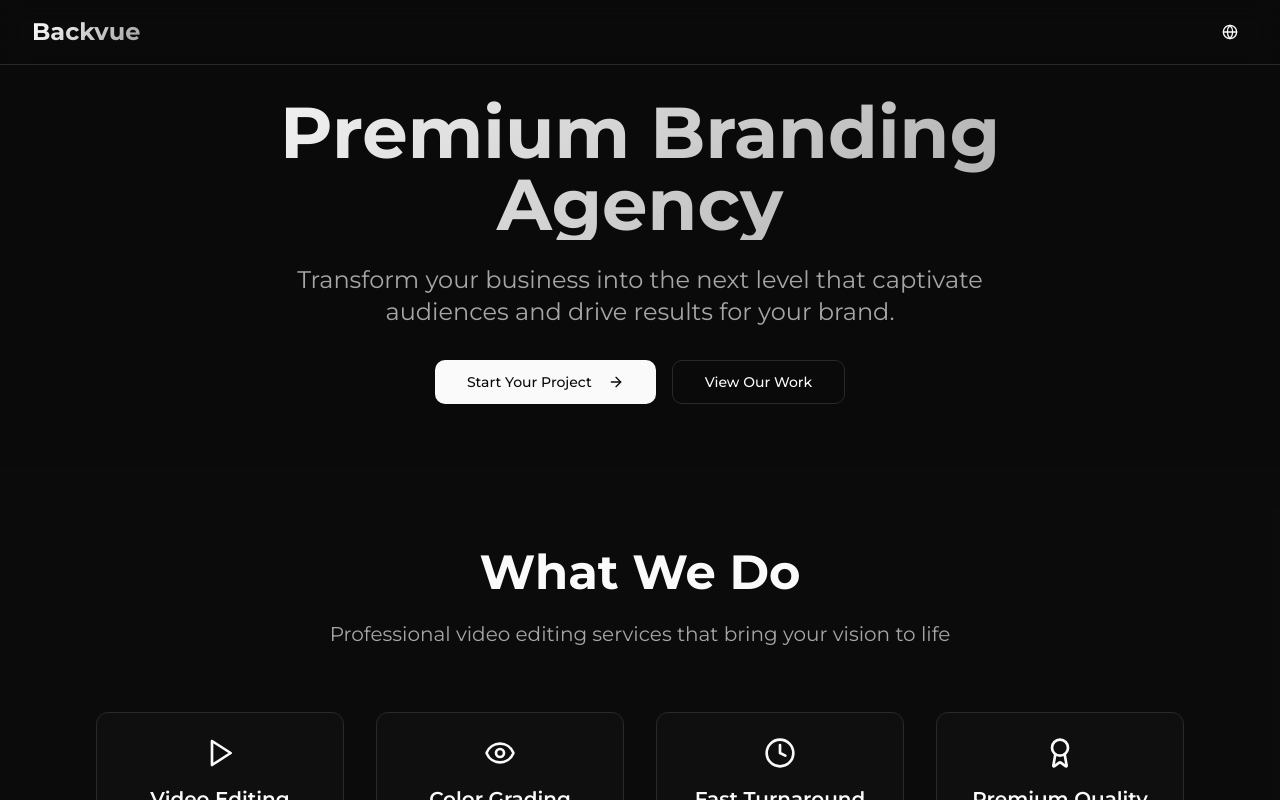
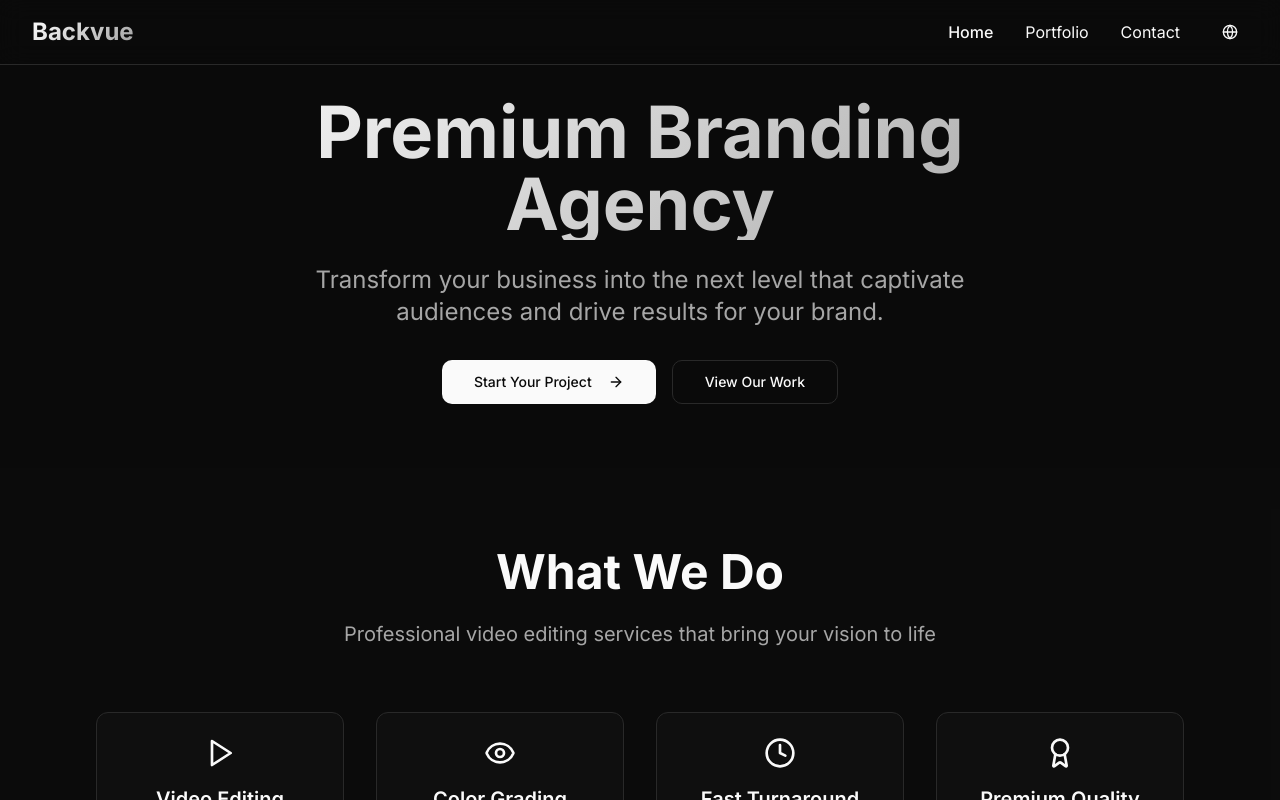
Before and after one commit to ayoubmp44/backvue-ink-canvas, a React (Vite) app: page / in a window 1280 px wide. Shown: the top 800 px of the page. Built offline with nearby package versions, Linux system fonts and the light colour scheme.

Commit message:
Reverted to commit d36a8067816ec6545a848bb6d7d2787d4151385a

```diff
--- a/index.html
+++ b/index.html
@@ -19,7 +19,7 @@
 
     <link rel="preconnect" href="https://fonts.googleapis.com">
     <link rel="preconnect" href="https://fonts.gstatic.com" crossorigin>
-    <link href="https://fonts.googleapis.com/css2?family=IBM+Plex+Sans+Arabic:wght@100;200;300;400;500;600;700&family=Montserrat:ital,wght@0,100..900;1,100..900&display=swap" rel="stylesheet">
+    <link href="https://fonts.googleapis.com/css2?family=Inter:wght@300;400;500;600;700;800;900&family=IBM+Plex+Sans+Arabic:wght@300;400;500;600;700&display=swap" rel="stylesheet">
   </head>
 
   <body>
--- a/src/components/Navigation.tsx
+++ b/src/components/Navigation.tsx
@@ -1,8 +1,21 @@
 
+import { useState } from "react";
 import { NavLink } from "react-router-dom";
+import { Menu, X } from "lucide-react";
+import { Button } from "@/components/ui/button";
 import { LanguageSwitcher } from "./LanguageSwitcher";
+import { useLanguage } from "@/hooks/useLanguage";
 
 const Navigation = () => {
+  const [isMobileMenuOpen, setIsMobileMenuOpen] = useState(false);
+  const { t } = useLanguage();
+
+  const navItems = [
+    { to: "/", label: t('home') },
+    { to: "/portfolio", label: t('portfolio') },
+    { to: "/contact", label: t('contact') },
+  ];
+
   return (
     <nav className="fixed top-0 left-0 right-0 z-50 bg-background/90 backdrop-blur-md border-b border-border">
       <div className="container mx-auto px-4 sm:px-6 lg:px-8">
@@ -12,9 +25,62 @@ const Navigation = () => {
             Backvue
           </NavLink>
 
-          {/* Language Switcher */}
-          <LanguageSwitcher />
+          {/* Desktop Navigation */}
+          <div className="hidden md:flex items-center space-x-8">
+            {navItems.map((item) => (
+              <NavLink
+                key={item.to}
+                to={item.to}
+                className={({ isActive }) =>
+                  `text-foreground hover:text-primary transition-colors duration-200 ${
+                    isActive ? "text-primary font-medium" : ""
+                  }`
+                }
+              >
+                {item.label}
+              </NavLink>
+            ))}
+            <LanguageSwitcher />
+          </div>
+
+          {/* Mobile Menu Button & Language Switcher */}
+          <div className="md:hidden flex items-center space-x-2">
+            <LanguageSwitcher />
+            <Button
+              variant="ghost"
+              size="icon"
+              onClick={() => setIsMobileMenuOpen(!isMobileMenuOpen)}
+            >
+              {isMobileMenuOpen ? (
+                <X className="h-6 w-6" />
+              ) : (
+                <Menu className="h-6 w-6" />
+              )}
+            </Button>
+          </div>
         </div>
+
+        {/* Mobile Navigation */}
+        {isMobileMenuOpen && (
+          <div className="md:hidden animate-fade-in">
+            <div className="px-2 pt-2 pb-3 space-y-1 bg-card border border-border rounded-lg mt-2 mb-4">
+              {navItems.map((item) => (
+                <NavLink
+                  key={item.to}
+                  to={item.to}
+                  className={({ isActive }) =>
+                    `block px-3 py-2 rounded-md text-base font-medium hover:bg-accent transition-colors ${
+                      isActive ? "bg-accent text-primary" : "text-foreground"
+                    }`
+                  }
+                  onClick={() => setIsMobileMenuOpen(false)}
+                >
+                  {item.label}
+                </NavLink>
+              ))}
+            </div>
+          </div>
+        )}
       </div>
     </nav>
   );
--- a/tailwind.config.ts
+++ b/tailwind.config.ts
@@ -20,7 +20,7 @@ export default {
 		},
 		extend: {
 			fontFamily: {
-				sans: ['Montserrat', 'system-ui', 'sans-serif'],
+				sans: ['Inter', 'system-ui', 'sans-serif'],
 				arabic: ['IBM Plex Sans Arabic', 'system-ui', 'sans-serif'],
 			},
 			colors: {
```
